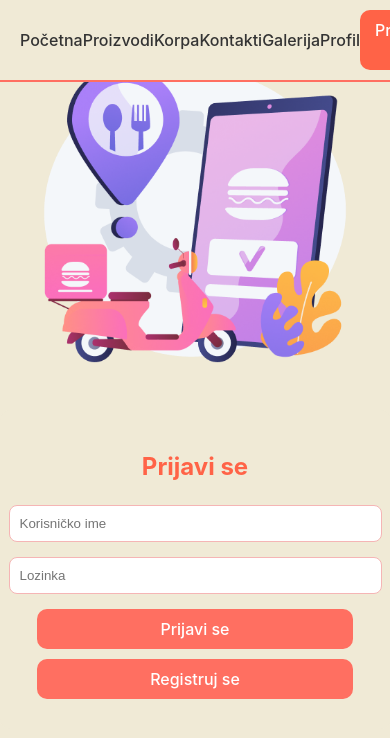
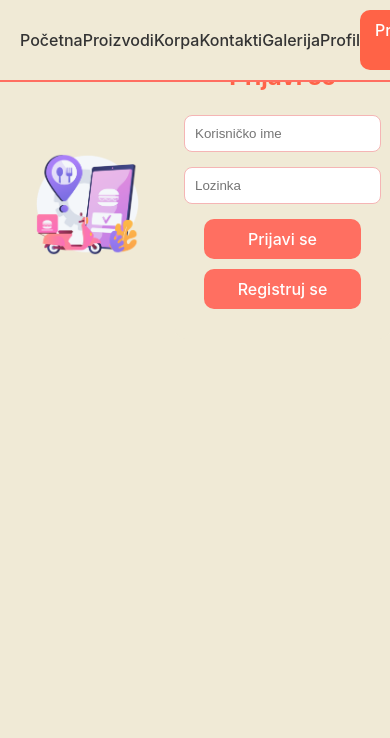
Before and after one commit to elab-development/klijentske-veb-tehnologije-2024-2022-0167-narucivanje-hrane, a React (Vite) app: page /signIn in a window 390 px wide. Shown: the top 738 px of the page. Built offline with nearby package versions, Linux system fonts and the light colour scheme.

Commit message:
18. commit - Povezane SignIn i Profile, responzivnost

```diff
--- a/src/App.css
+++ b/src/App.css
@@ -273,6 +273,12 @@
 
 /*LOGIN PAGE*/
 
+html, body {
+  height: 100%;
+  margin: 0;
+  overflow: hidden; /* Prevent scrolling */
+}
+
 .sign-in-container {
   display: flex;
   justify-content: center;
@@ -321,7 +327,9 @@
 
 @media (max-width: 1024px) {
   .sign-in-container {
-    flex-direction: column;
+    display: flex;
+    flex-direction: row;
+    align-items: center;
     height: auto;
   }
 
@@ -343,10 +351,12 @@
   }
 }
 
+/* Responsive design for mobile devices */
 @media (max-width: 768px) {
   .image-container img {
-    width: 100%;
+    width: 75%;
     max-width: none;
+    margin-top: 50px;
   }
 
   .form-container {
--- a/src/App.tsx
+++ b/src/App.tsx
@@ -84,6 +84,8 @@ function App() {
         <Route path='/signIn' element={<SignIn/>}/>
         <Route path='/profile' element={<Profile/>}/>
         <Route path='/gallery' element={<Gallery/>}/>
+        <Route path="/" element={<SignIn />} />
+        <Route path="/profile" element={<Profile />} />
 
       </Route>
     ])
--- a/src/pages/Profile.tsx
+++ b/src/pages/Profile.tsx
@@ -1,14 +1,18 @@
+import React from 'react';
+import { useLocation } from 'react-router-dom';
 import '../App.css';
 import profileImage from '../assets/profile/profile.png';
 
-const Profile = () => {
+const Profile: React.FC = () => {
+    const location = useLocation();
+    const { username } = location.state || {};
 
     return (
 
         <div className="profile-container">
         <img src={profileImage} alt="Profile" />
         <div className="text-container">
-            <h1>Ime Prezime</h1>
+            <h1>{username ? username: 'Ime Prezime'}</h1>
             <div className="details">
                 <h2>Email</h2>
                 <h2>Broj telefona</h2>
--- a/src/pages/SignIn.tsx
+++ b/src/pages/SignIn.tsx
@@ -1,4 +1,5 @@
 import React, { useState } from 'react';
+import { useNavigate } from 'react-router-dom';
 import TextInput from '../components/TextInput';
 import Button from '../components/Button';
 import '../App.css';
@@ -7,9 +8,16 @@ import loginImage from '../assets/login/login.png';
 const SignIn: React.FC = () => {
     const [username, setUsername] = useState('');
     const [password, setPassword] = useState('');
+    const navigate = useNavigate();
 
     const handleLoginClick = () => {
-        console.log(`Username: ${username}, Password: ${password}`);
+        if (username !== '' && password !== '') {
+            console.log(`Username: ${username}, Password: ${password}`);
+            navigate('/profile', {state: {username}});
+        } else {
+            alert('Morate popuniti sva polja!');
+        }
+
     };
 
     const handleRegisterClick = () => {
```
